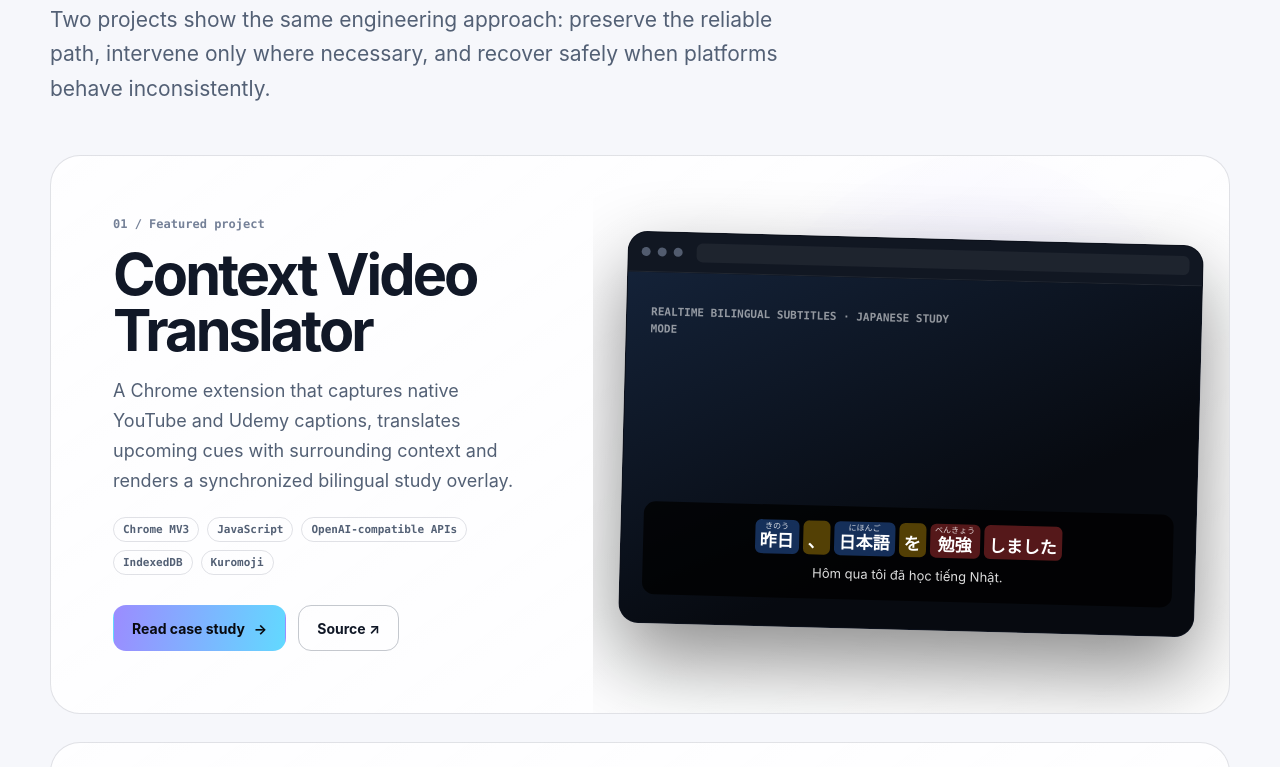
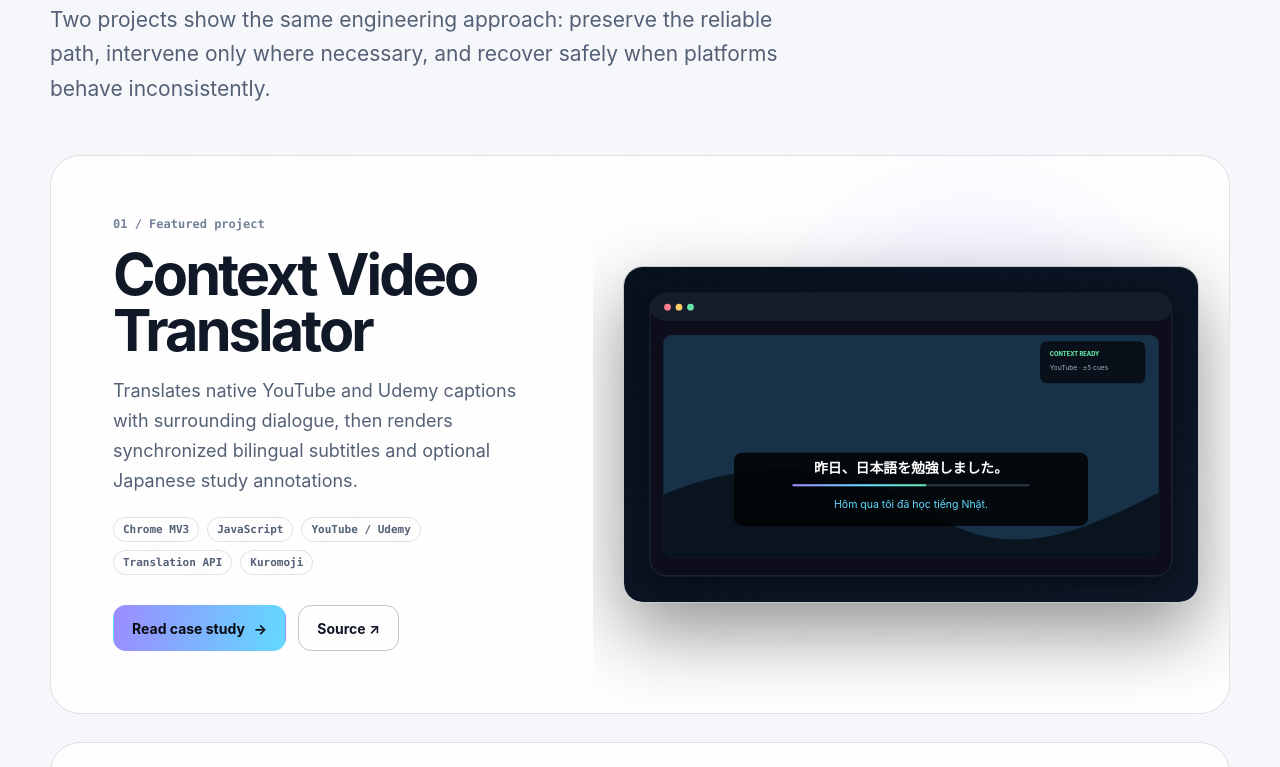
Before and after one commit to ptd150101/portfolio-dtp, a plain HTML site: page index.html in a window 1280 px wide. Shown: the part 1313-2080 px from the top of the page. Drawn offline with Linux system fonts and the light colour scheme.

Commit message:
Update Context Translator card on portfolio homepage

```diff
--- a/index.html
+++ b/index.html
@@ -110,33 +110,17 @@
             <div class="project-copy">
               <span class="project-index">01 / Featured project</span>
               <h3 class="project-title">Context Video Translator</h3>
-              <p class="project-description">A Chrome extension that captures native YouTube and Udemy captions, translates upcoming cues with surrounding context and renders a synchronized bilingual study overlay.</p>
+              <p class="project-description">Translates native YouTube and Udemy captions with surrounding dialogue, then renders synchronized bilingual subtitles and optional Japanese study annotations.</p>
               <div class="tech-list" aria-label="Technologies">
-                <span class="tech-chip">Chrome MV3</span><span class="tech-chip">JavaScript</span><span class="tech-chip">OpenAI-compatible APIs</span><span class="tech-chip">IndexedDB</span><span class="tech-chip">Kuromoji</span>
+                <span class="tech-chip">Chrome MV3</span><span class="tech-chip">JavaScript</span><span class="tech-chip">YouTube / Udemy</span><span class="tech-chip">Translation API</span><span class="tech-chip">Kuromoji</span>
               </div>
               <div class="button-row">
                 <a class="button primary" href="projects/context-video-translator/">Read case study <span class="arrow">→</span></a>
                 <a class="button ghost" href="https://github.com/ptd150101/context-video-translator" target="_blank" rel="noreferrer">Source ↗</a>
               </div>
             </div>
-            <div class="project-visual" aria-label="Japanese study subtitle interface illustration">
-              <div class="browser-mock">
-                <div class="browser-top"><span class="window-dot"></span><span class="window-dot"></span><span class="window-dot"></span><span class="address-bar"></span></div>
-                <div class="study-screen">
-                  <div class="study-heading">REALTIME BILINGUAL SUBTITLES · JAPANESE STUDY MODE</div>
-                  <div class="study-subtitle">
-                    <div class="furigana-row" lang="ja">
-                      <span class="token noun"><small>きのう</small>昨日</span>
-                      <span class="token particle"><small>&nbsp;</small>、</span>
-                      <span class="token noun"><small>にほんご</small>日本語</span>
-                      <span class="token particle"><small>&nbsp;</small>を</span>
-                      <span class="token verb"><small>べんきょう</small>勉強</span>
-                      <span class="token verb"><small>&nbsp;</small>しました</span>
-                    </div>
-                    <div class="study-translation" lang="vi">Hôm qua tôi đã học tiếng Nhật.</div>
-                  </div>
-                </div>
-              </div>
+            <div class="project-visual" aria-label="Context Video Translator product preview">
+              <img src="assets/context-translator-card.svg" width="1200" height="700" loading="lazy" decoding="async" alt="Video player showing synchronized Japanese and Vietnamese subtitles with karaoke progress." style="width:min(100%,720px);height:auto;border:1px solid var(--line-strong);border-radius:20px;box-shadow:0 30px 75px rgba(0,0,0,.42)">
             </div>
           </article>
 
```
